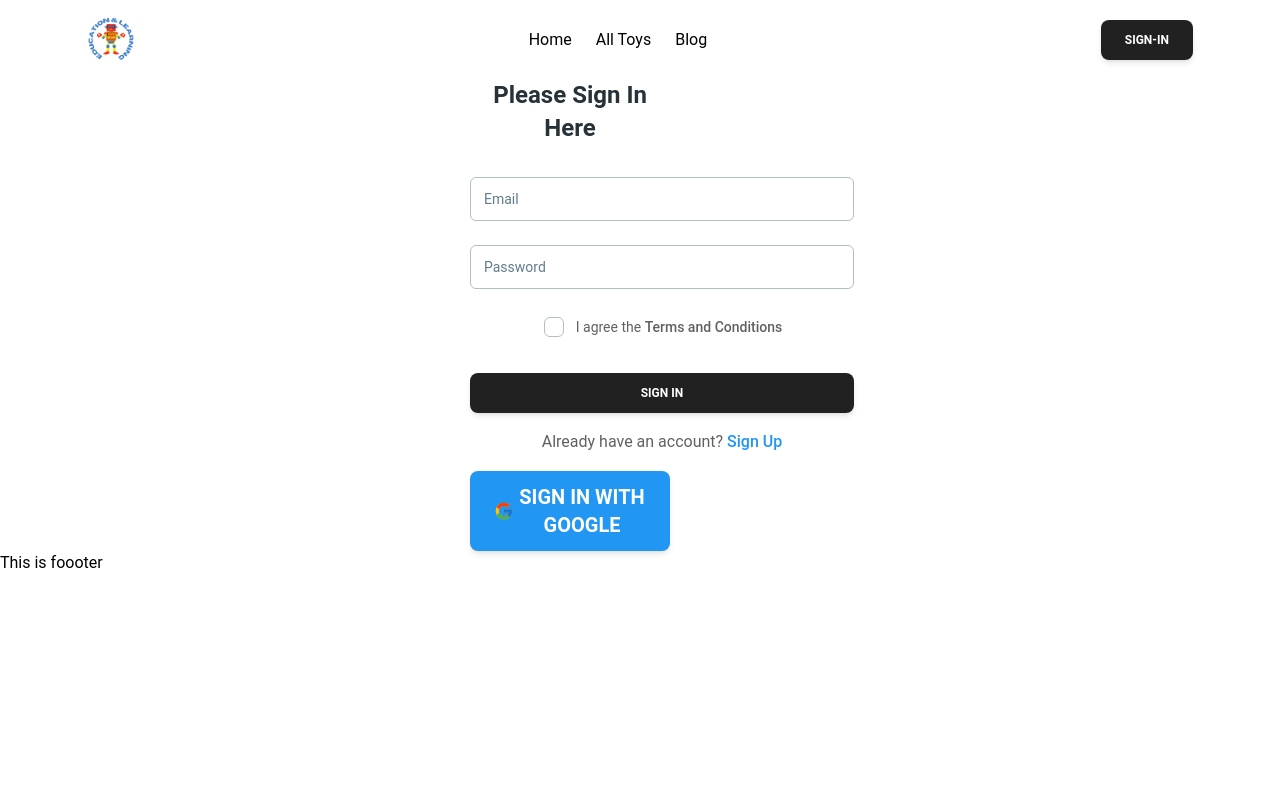
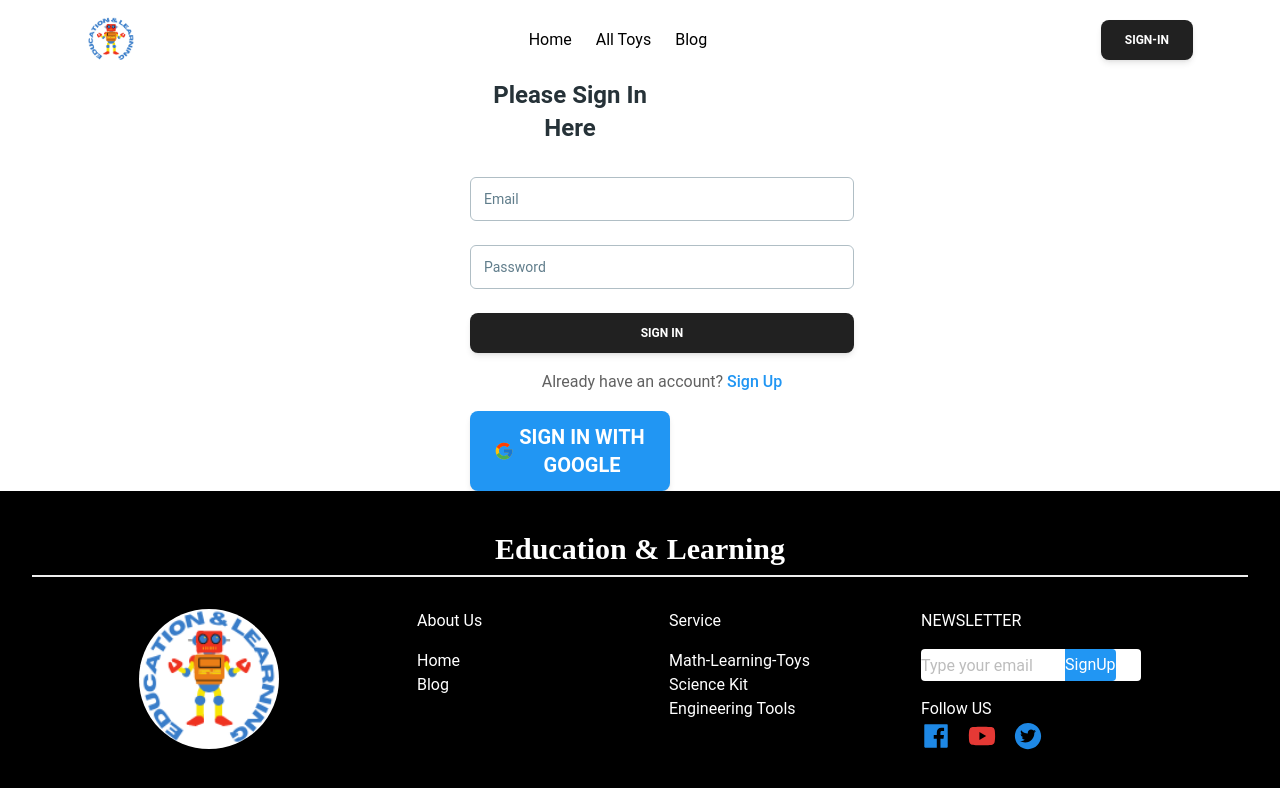
Before and after one commit to shaykotselim/toy_marketplace_project_11, a React (Vite) app: page /sign-in in a window 1280 px wide. Shown: the top 788 px of the page. Built offline with nearby package versions, Linux system fonts and the light colour scheme; no server answers.

Commit message:
added footer

```diff
--- /dev/null
+++ b/src/pages/addToys/AddHome.jsx
@@ -0,0 +1,14 @@
+import React from 'react';
+import AddToys from './AddToys';
+import BannerADD from './BannerADD';
+
+const AddHome = () => {
+    return (
+        <div>
+            <BannerADD/>
+            <AddToys/>
+        </div>
+    );
+};
+
+export default AddHome;
--- a/src/pages/addToys/AddToys.jsx
+++ b/src/pages/addToys/AddToys.jsx
@@ -0,0 +1,70 @@
+
+import {
+    Card,
+    Input,
+
+    Button,
+    Typography,
+    Textarea,
+  } from "@material-tailwind/react";
+
+
+const AddToys = () => {
+
+    const handleAddProduct =event=>{
+        event.preventDefault();
+        const form = event.target;
+        const name = form.name.value;
+        const email = form.email.value;
+        const product = form.product.value;
+        const price = form.price.value;
+        const category = form.category.value;
+        const photo_url = form.photo_url.value;
+        const rating = form.rating.value;
+        const description = form.description.value;
+        console.log(name, email, product, price,category,photo_url,rating,description);
+
+
+      }
+
+    return (
+    <div className="container mx-auto mt-8 text-center">
+
+         <p className="text-2xl font-bold"> Add Your Products </p>
+
+        <form onSubmit={handleAddProduct} className="mt-8 mb-2  ">
+          <div className=" mb-4 w-full">
+
+           <div className='p-4 lg:flex gap-4'>
+           <Input name="name" className='p-2' size="lg" label="Enter Seller Name"/>
+            <Input name="email" className='p-2' size="lg" label="Enter Your Email"/>
+           </div>
+           <div className='p-4 lg:flex gap-4'>
+           <Input name="product" className='p-2' size="lg" label="Name of Product"/>
+            <Input name="price" className='p-2' size="lg" label="Product Price"/>
+           </div>
+           <div className='p-4 lg:flex gap-4'>
+           <Input name="category" className='p-2' size="lg" label="Sub-Category"/>
+            <Input name="photo_url" className='p-2' size="lg" label="Enter Your Photo url"/>
+           </div>
+           <div className='p-4 w-1/2'>
+           <Input name="rating" className='p-2' size="lg" label="Enter Product Rating"/>
+           </div>
+            <div className='p-4 w-1/2'>
+            <Textarea name="description" className='p-2' label="Enter Your Product Description"/>
+            </div>
+
+          </div>
+
+          <Button type="submit" className="mt-6 p-4 w-11/12 lg:w-36  bg-blue-500">
+            Add Product
+          </Button>
+
+
+        </form>
+
+    </div>
+    );
+};
+
+export default AddToys;
--- /dev/null
+++ b/src/pages/addToys/BannerADD.jsx
@@ -0,0 +1,11 @@
+import React from 'react';
+import banners from "../../assets/banner/banners.jpg"
+const BannerADD = () => {
+    return (
+        <div>
+            <img className='w-full h-[300px]' src={banners} alt="" />
+        </div>
+    );
+};
+
+export default BannerADD;
--- a/src/pages/authentication/signIn/SingIn.jsx
+++ b/src/pages/authentication/signIn/SingIn.jsx
@@ -33,7 +33,7 @@ const SingIn = () => {
 const handleGoogleSignIn=()=>{
   googleSignIn()
   .then(result =>{
-      setError("Registration Successfully");
+      setError("Login Successfully");
 
   })
   .catch(error=>{
@@ -54,24 +54,7 @@ const handleGoogleSignIn=()=>{
             <Input name="email" size="lg" label="Email" />
             <Input name="password" type="password" size="lg" label="Password" />
           </div>
-          <Checkbox
-            label={
-              <Typography
-                variant="small"
-                color="gray"
-                className="flex items-center font-normal"
-              >
-                I agree the
-                <a
-                  href="#"
-                  className="font-medium transition-colors hover:text-blue-500"
-                >
-                  &nbsp;Terms and Conditions
-                </a>
-              </Typography>
-            }
-            containerProps={{ className: "-ml-2.5" }}
-          />
+
           <Button type="submit" className="mt-6" fullWidth>
             Sign in
           </Button>
--- a/src/pages/authentication/signUp/SignUp.jsx
+++ b/src/pages/authentication/signUp/SignUp.jsx
@@ -58,24 +58,7 @@ const SignUp = () => {
             <Input name="photo_url" size="lg" label="Photo-Url" />
             <Input name="password" type="password" size="lg" label="Password" />
           </div>
-          <Checkbox
-            label={
-              <Typography
-                variant="small"
-                color="gray"
-                className="flex items-center font-normal"
-              >
-                I agree the
-                <a
-                  href="#"
-                  className="font-medium transition-colors hover:text-blue-500"
-                >
-                  &nbsp;Terms and Conditions
-                </a>
-              </Typography>
-            }
-            containerProps={{ className: "-ml-2.5" }}
-          />
+
           <Button type="submit" className="mt-6 bg-blue-500" fullWidth>
             Register
           </Button>
--- a/src/shared/footer/Footer.jsx
+++ b/src/shared/footer/Footer.jsx
@@ -1,11 +1,69 @@
-import React from 'react';
+import { Link } from "react-router-dom";
+import {
+  AiFillFacebook,
+  AiFillYoutube,
+  AiFillTwitterCircle,
+} from "react-icons/ai";
+import React from "react";
+import logo1 from "../../assets/logo.png"
 
 const Footer = () => {
-    return (
-        <div>
-            <h1>This is foooter</h1>
+  return (
+    <footer className=" w-full bg-black p-8">
+        <div className="flex justify-center border-b-2 p-2">
+            <p className="text-3xl text-white font-bold font-serif">Education & Learning</p>
         </div>
-    );
+      <div className="container py-8 mx-auto flex justify-around">
+        <div className=" items-center">
+          <img className="w-[140px] h-[140px] rounded-full" src={logo1} alt="" />
+
+        </div>
+
+
+        <div className="lg:grid grid-cols-3 gap-8">
+          <div>
+            <div>
+              <p className="text-white lg:mt-0 mt-8">About Us</p>
+              <Link to="/">
+                <p className="text-white mt-4">Home</p>
+              </Link>
+              <Link to="/blog">
+                <p className="text-white">Blog</p>
+              </Link>
+            </div>
+          </div>
+          <div>
+            <p className="text-white mt-8 lg:mt-0">Service</p>
+            <p className="text-white mt-4">Math-Learning-Toys</p>
+            <p className="text-white">Science Kit</p>
+            <p className="text-white">Engineering Tools</p>
+          </div>
+          <div>
+            <p className="text-white mt-8 lg:mt-0">NEWSLETTER</p>
+            <div className="mt-4">
+              <div className="relative">
+                <input
+                  className="rounded h-8"
+                  type="email"
+                  placeholder="Type your email"
+                />
+              </div>
+              <div className="absolute -mt-[32px] ml-36">
+                <button className="bg-blue-500 h-8  text-white rounded-r">
+                  SignUp
+                </button>
+              </div>
+            </div>
+            <p className="text-white mt-4">Follow US</p>
+            <div className="flex gap-4 items-center">
+              <AiFillFacebook className="text-blue-600 text-3xl" />
+              <AiFillYoutube className="text-red-600 text-3xl" />
+              <AiFillTwitterCircle className="text-blue-600 text-3xl" />
+            </div>
+          </div>
+        </div>
+      </div>
+    </footer>
+  );
 };
-
 export default Footer;
```
Also changed, not shown: src/route/Route.jsx (+7 -0 lines), src/assets/banner/banners.jpg (added).
